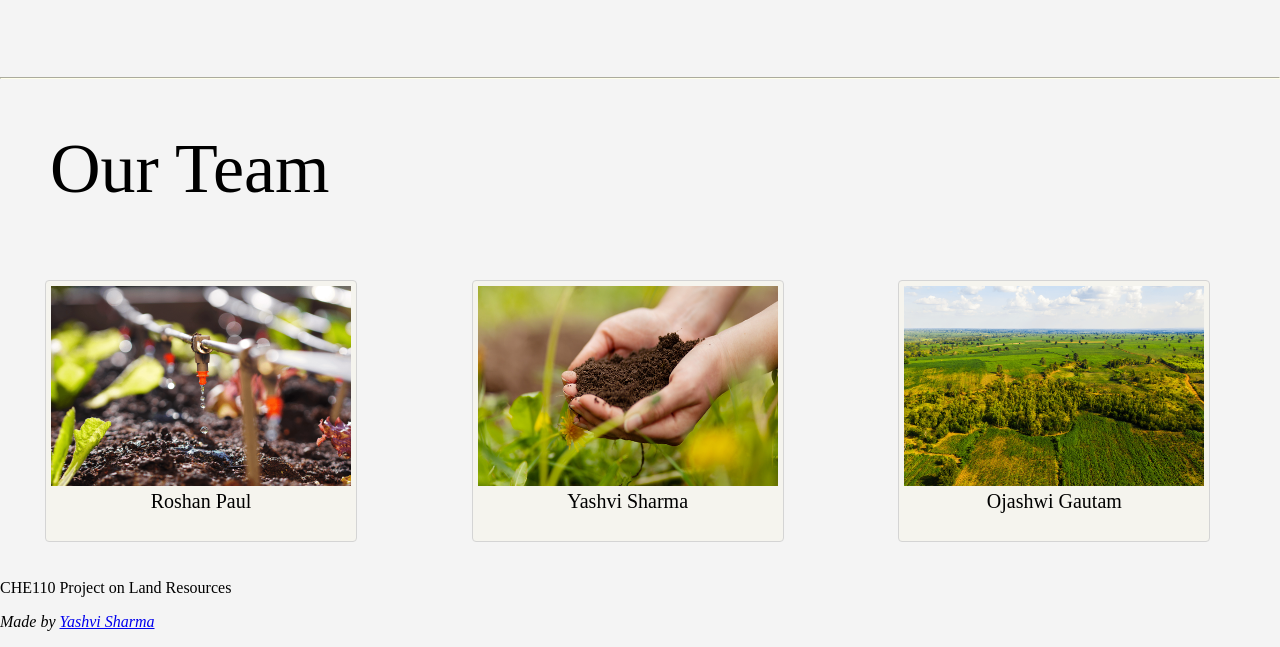
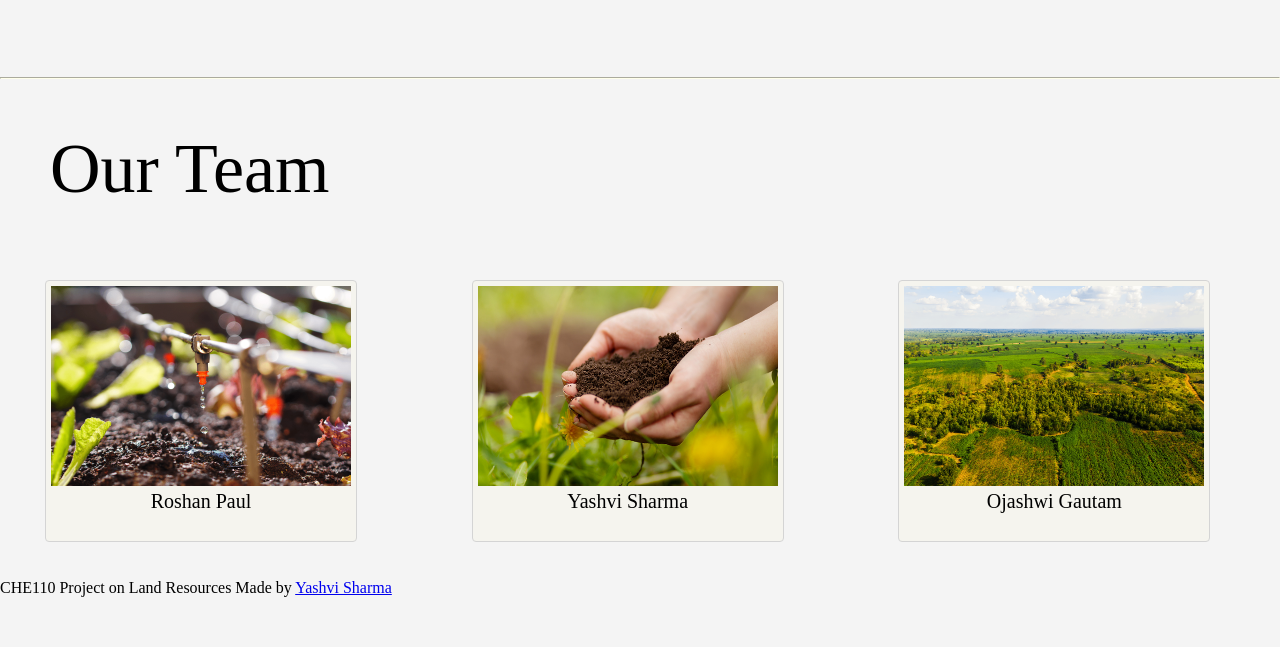
Before and after one commit to yashvisharma1204/SustainaLand-Hub, a plain HTML site: page index.html in a window 1280 px wide. Shown: the part 1247-1894 px from the top of the page. After the commit the page ends 1860 px from the top, so only its background shows below. Drawn offline with Linux system fonts and the light colour scheme.

Commit message:
Update index.html

```diff
--- a/index.html
+++ b/index.html
@@ -41,12 +41,12 @@
                 </div>
             </div>
         <footer>
-        <p>
-            CHE110 Project on Land Resources
-            <address>
-                Made by <a href="mailto:@yashvisharma503@gmail.com">Yashvi Sharma</a>
-            </address>
-        </p>
-       </footer>
+        <footer>
+                <p>
+                    CHE110 Project on Land Resources
+                    Made by <a href="mailto:@yashvisharma503@gmail.com">Yashvi Sharma</a>
+
+                </p>
+        </footer>
     </body>
 </html>
```
